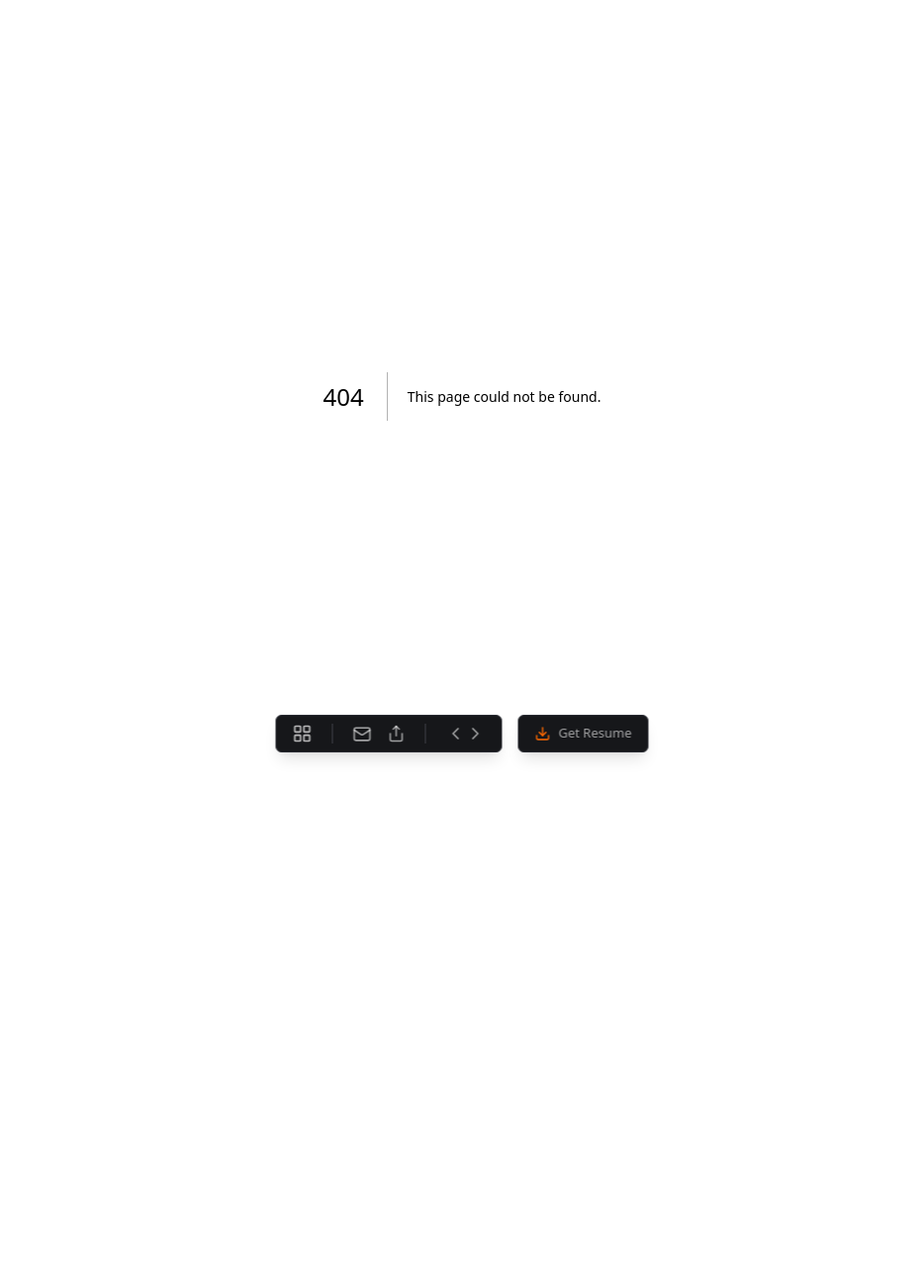
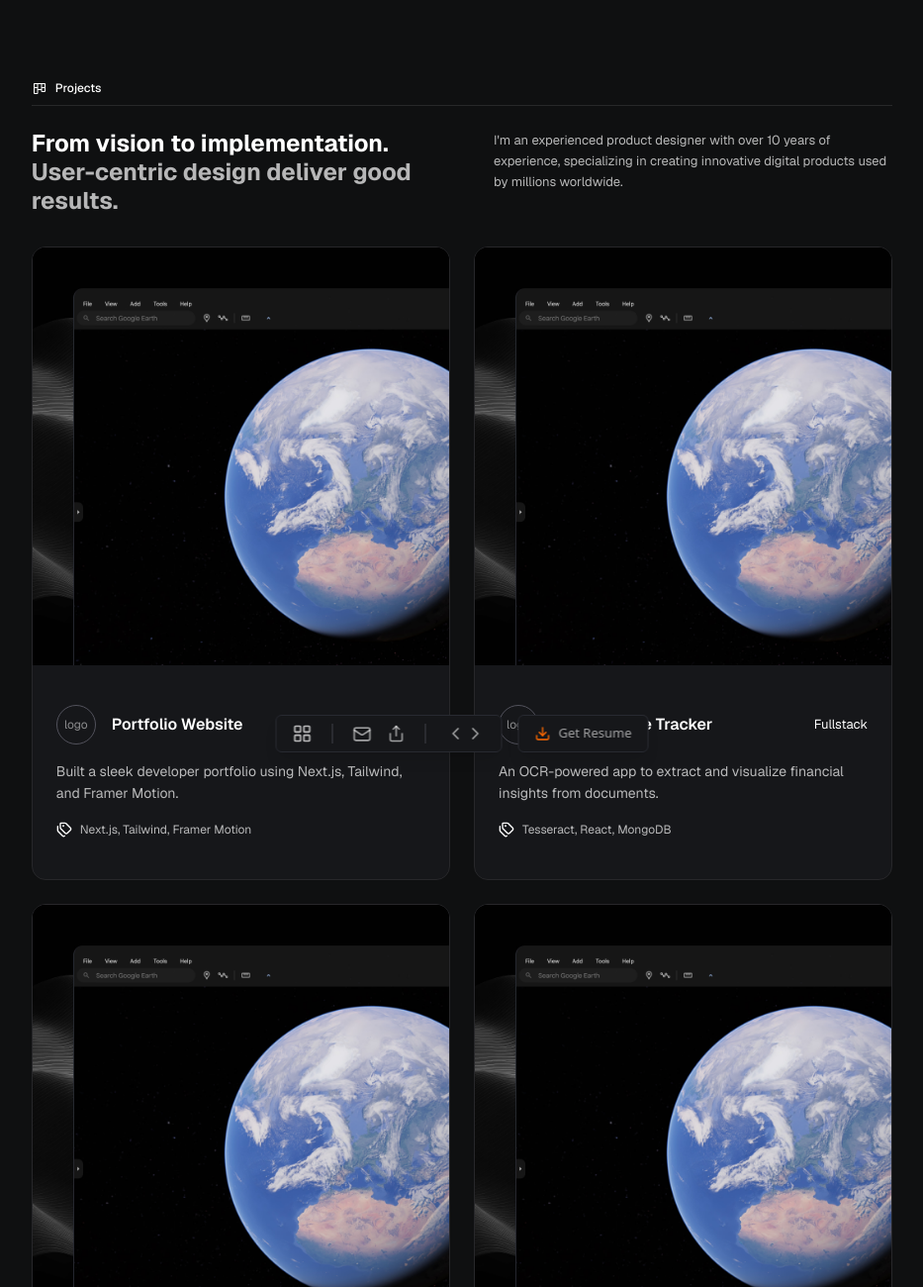
Before and after one commit to atiqurx/portfolio, a Next.js app: page /projects in a window 1280 px wide. Before the commit this address had no page. Shown: the top 1300 px of the page at 99% size, without its empty margins (173-1106 px from the left). Before the commit the page ends 800 px from the top, so only its background shows below. Built offline with nearby package versions, Linux system fonts and the light colour scheme.

Commit message:
add projects and tech pages

```diff
--- /dev/null
+++ b/src/app/projects/page.tsx
@@ -0,0 +1,82 @@
+import React from "react";
+import TitleBar from "@/components/TitleBar";
+import { ProjectCard } from "@/components/cards/ProjectCard";
+import { ResumeDownloadCard } from "@/components/cards/ResumeDownloadCard";
+import ProjectsIcon from "@/app/icons/ProjectsIcon";
+
+function page() {
+  return (
+    <div className="font-sans items-center justify-items-center min-h-screen py-20">
+      <main className="w-[68%]">
+        <TitleBar label="Projects" icon={ProjectsIcon} />
+        <div className="flex flex-col md:flex-row gap-16 mt-6">
+          <div className="w-full md:w-[50%]">
+            <h1 className="text-[24px]/[1.2em] font-bold">
+              <span className="text-white">From vision to implementation.</span>{" "}
+              <br />
+              <span className="text-white/70">
+                User-centric design deliver good results.
+              </span>
+            </h1>
+          </div>
+
+          <div className="w-full md:w-[50%]">
+            <div className="relative w-full  overflow-hidden">
+              <p className="text-white/70 leading-relaxed text-[13px]">
+                I'm an experienced product designer with over 10 years of
+                experience, specializing in creating innovative digital products
+                used by millions worldwide.
+              </p>
+            </div>
+          </div>
+        </div>
+        <section className="grid grid-cols-1 md:grid-cols-2 gap-6 mt-8">
+          <ProjectCard
+            image={
+              <img src="/demo.jpg" alt="Project 1" className="w-full h-auto" />
+            }
+            title="Portfolio Website"
+            subtitle="Frontend"
+            description="Built a sleek developer portfolio using Next.js, Tailwind, and Framer Motion."
+            link="#"
+            tags="Next.js, Tailwind, Framer Motion"
+          />
+          <ProjectCard
+            image={
+              <img src="/demo.jpg" alt="Project 2" className="w-full h-auto" />
+            }
+            title="OCR Finance Tracker"
+            subtitle="Fullstack"
+            description="An OCR-powered app to extract and visualize financial insights from documents."
+            link="#"
+            tags="Tesseract, React, MongoDB"
+          />
+          <ProjectCard
+            image={
+              <img src="/demo.jpg" alt="Project 2" className="w-full h-auto" />
+            }
+            title="OCR Finance Tracker"
+            subtitle="Fullstack"
+            description="An OCR-powered app to extract and visualize financial insights from documents."
+            link="#"
+            tags="Tesseract, React, MongoDB"
+          />
+          <ProjectCard
+            image={
+              <img src="/demo.jpg" alt="Project 2" className="w-full h-auto" />
+            }
+            title="OCR Finance Tracker"
+            subtitle="Fullstack"
+            description="An OCR-powered app to extract and visualize financial insights from documents."
+            link="#"
+            tags="Tesseract, React, MongoDB"
+          />
+        </section>
+
+        <ResumeDownloadCard resumeUrl="/Atiqur_Rahman_Resume.pdf" />
+      </main>
+    </div>
+  );
+}
+
+export default page;
--- /dev/null
+++ b/src/app/tech-stack/page.tsx
@@ -0,0 +1,66 @@
+import React from "react";
+import TitleBar from "@/components/TitleBar";
+import { Layers } from "lucide-react";
+import { ResumeDownloadCard } from "@/components/cards/ResumeDownloadCard";
+import TechCard from "@/components/cards/TechCard";
+import { FaPython } from "react-icons/fa";
+
+function page() {
+  return (
+    <div className="font-sans items-center justify-items-center min-h-screen py-20">
+      <main className="w-[68%]">
+        <TitleBar label="Projects" icon={<Layers className="w-4 h-4" />} />
+        <div className="flex flex-col md:flex-row gap-16 mt-6">
+          <div className="w-full md:w-[50%]">
+            <h1 className="text-[24px]/[1.2em] font-bold">
+              <span className="text-white">My toolbox essentials.</span> <br />
+              <span className="text-white/70">
+                Only good tools for making good design.
+              </span>
+            </h1>
+          </div>
+          <div className="w-full md:w-[50%]">
+            <div className="relative w-full  overflow-hidden">
+              <p className="text-white/70 leading-relaxed text-[13px]">
+                I'm an experienced product designer with over 10 years of
+                experience, specializing in creating innovative digital products
+                used by millions worldwide.
+              </p>
+            </div>
+          </div>
+        </div>
+
+        <section className="mt-8">
+          <TitleBar label="Programming" icon={<Layers className="w-4 h-4" />} />
+          <div className="flex gap-4 my-6">
+            <TechCard tech="Python" logo={<FaPython className="w-7 h-7" />} />
+            <TechCard tech="Python" logo={<FaPython className="w-7 h-7" />} />
+            <TechCard tech="Python" logo={<FaPython className="w-7 h-7" />} />
+            <TechCard tech="Python" logo={<FaPython className="w-7 h-7" />} />
+          </div>
+          <TitleBar
+            label="Technologies"
+            icon={<Layers className="w-4 h-4" />}
+          />
+          <div className="flex gap-4 my-6">
+            <TechCard tech="Python" logo={<FaPython className="w-7 h-7" />} />
+            <TechCard tech="Python" logo={<FaPython className="w-7 h-7" />} />
+            <TechCard tech="Python" logo={<FaPython className="w-7 h-7" />} />
+            <TechCard tech="Python" logo={<FaPython className="w-7 h-7" />} />
+          </div>
+          <TitleBar label="Frameworks" icon={<Layers className="w-4 h-4" />} />
+          <div className="flex gap-4 my-6">
+            <TechCard tech="Python" logo={<FaPython className="w-7 h-7" />} />
+            <TechCard tech="Python" logo={<FaPython className="w-7 h-7" />} />
+            <TechCard tech="Python" logo={<FaPython className="w-7 h-7" />} />
+            <TechCard tech="Python" logo={<FaPython className="w-7 h-7" />} />
+          </div>
+        </section>
+
+        <ResumeDownloadCard resumeUrl="/Atiqur_Rahman_Resume.pdf" />
+      </main>
+    </div>
+  );
+}
+
+export default page;
--- a/src/components/NavBar.tsx
+++ b/src/components/NavBar.tsx
@@ -157,17 +157,20 @@ function NavBar() {
       {showMenu && (
         <div className="fixed bottom-22 left-1/2 -translate-x-1/2 bg-[rgb(22,23,26)] border border-[rgb(40,42,49)] rounded-lg p-2 grid grid-cols-2 gap-2 z-50 shadow-xl backdrop-blur-md">
           {[
-            { label: "Work & Edu", icon: BodyIcon },
-            { label: "Projects", icon: ProjectsIcon },
-            { label: "Tech Stack", icon: <Layers className="w-5 h-5" /> },
+            { label: "Work & Edu", icon: BodyIcon, href: "/" },
+            { label: "Projects", icon: ProjectsIcon, href: "/projects" },
+            {
+              label: "Tech Stack",
+              icon: <Layers className="w-5 h-5" />,
+              href: "/tech-stack",
+            },
           ].map((item) => (
-            <div
-              key={item.label}
-              className="flex items-center justify-center flex-col bg-[rgb(36,38,43)] text-white rounded-md px-14 py-8 cursor-pointer hover:brightness-110 transition"
-            >
-              <div className="text-2xl mb-3 w-5 h-5">{item.icon}</div>
-              <div className="text-[12px] font-medium">{item.label}</div>
-            </div>
+            <Link href={item.href} key={item.label}>
+              <div className="flex items-center justify-center flex-col bg-[rgb(36,38,43)] text-white rounded-md px-14 py-8 cursor-pointer hover:brightness-110 transition">
+                <div className="text-2xl mb-3 w-5 h-5">{item.icon}</div>
+                <div className="text-[12px] font-medium">{item.label}</div>
+              </div>
+            </Link>
           ))}
         </div>
       )}
--- a/src/components/cards/ResumeDownloadCard.tsx
+++ b/src/components/cards/ResumeDownloadCard.tsx
@@ -17,7 +17,7 @@ export function ResumeDownloadCard({
   resumeUrl,
 }: ResumeDownloadCardProps) {
   return (
-    <Card className="bg-[rgb(22,23,26)] w-full text-white border border-zinc-800 rounded-lg mt-6">
+    <Card className="bg-[rgb(22,23,26)] w-full text-white border border-zinc-800 rounded-lg mt-8">
       <CardContent className="flex flex-col md:flex-row justify-between items-start md:items-center px-8 gap-4">
         {/* Text Content */}
         <div>
--- /dev/null
+++ b/src/components/cards/TechCard.tsx
@@ -0,0 +1,26 @@
+import React from "react";
+import { Card, CardContent, CardHeader, CardTitle } from "@/components/ui/card";
+
+type TechCardProps = {
+  tech: string;
+  logo: React.ReactNode;
+};
+
+function TechCard({ tech, logo }: TechCardProps) {
+  return (
+    <Card className="bg-[rgb(22,23,26)] border border-[rgb(40,42,49)] text-white w-48 shadow-sm gap-2">
+      <CardHeader>
+        <CardTitle className="text-center text-lg">{tech}</CardTitle>
+      </CardHeader>
+      <CardContent className="flex justify-center">
+        <div className="bg-[#1e1e22] p-6 rounded-2xl">
+          <div className="w-14 h-14 rounded-full border-2 border-white/50 flex items-center justify-center text-xs overflow-hidden">
+            {logo}
+          </div>
+        </div>
+      </CardContent>
+    </Card>
+  );
+}
+
+export default TechCard;
```
